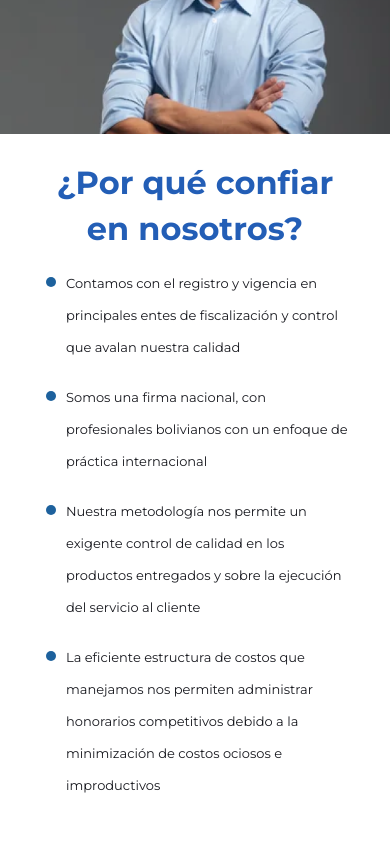
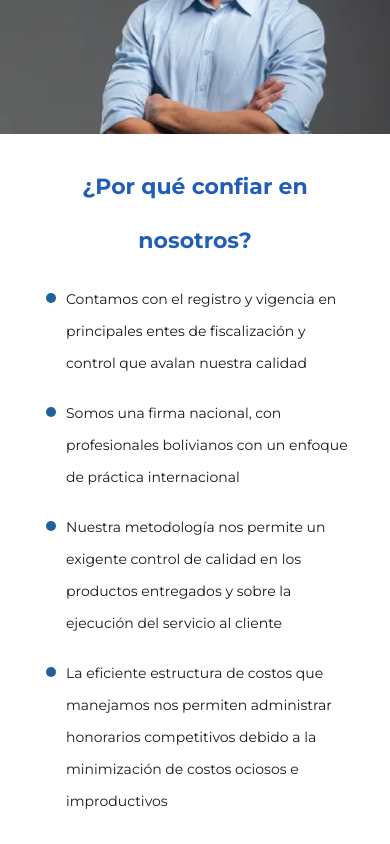
Before and after one commit to MauriMurillo/DeltaConsultLTDA, a React (Create React App) app: page / in a window 390 px wide. Shown: the part 6208-7052 px from the top of the page. Built offline with nearby package versions, Linux system fonts and the light colour scheme.

Commit message:
trust fix

```diff
--- a/public/index.html
+++ b/public/index.html
@@ -15,7 +15,7 @@
     <link rel="manifest" href="%PUBLIC_URL%/manifest.json" />
     <link rel="preconnect" href="https://fonts.googleapis.com" />
     <link rel="preconnect" href="https://fonts.gstatic.com" crossorigin />
-    <link rel="icon" href="%PUBLIC_URL%/img/ISOTIPO DELTA BLANCO.png" />
+    <link rel="icon" href="%PUBLIC_URL%/ISOTIPO DELTA BLANCO.png" />
     <link
       href="https://fonts.googleapis.com/css2?family=Encode+Sans:wght@100;400;700&display=swap"
       rel="stylesheet"
--- a/src/screens/Home/Hero/Hero.js
+++ b/src/screens/Home/Hero/Hero.js
@@ -17,7 +17,7 @@ function Hero() {
           {homeHeroContent[heroPosition].titulo}
         </p>
         <img alt="sms logo" className="logoHero" src={smsLogo} />
-        <a href="/#/SMS" className="buttonSMS">
+        <a href="DeltaConsultLTDA/#/SMS" className="buttonSMS">
           <p>¡ Vamos !</p>
         </a>
       </div>
--- a/src/screens/Home/Trust/Trust.css
+++ b/src/screens/Home/Trust/Trust.css
@@ -25,6 +25,14 @@
   flex-direction: column;
   align-items: flex-start;
   flex-shrink: 0;
+}
+.trustContainer .textContainer .Title {
+  font-size: 55px;
+  line-height: 65px; /* 118.182% */
+}
+.trustContainer .textContainer .Text{
+  font-size: 20px;
+  line-height: 32px;
 }
 .trustContainer .textContainer .confiarList div {
   position: relative;
@@ -109,6 +117,10 @@
     position: relative;
     margin-bottom: 20px;
   }
+  .trustContainer .textContainer .Title {
+    font-size: 46px;
+    line-height: 64px; /* 118.182% */
+  }
 }
 @media only screen and (max-width: 450px) {
   .trustContainer {
@@ -135,4 +147,13 @@
     left: -20px;
     top: 10px;
   }
+  .trustContainer .textContainer .Title {
+    font-size: 22px;
+    line-height: 54px; /* 118.182% */
+    padding: 0px;
+  }
+  .trustContainer .textContainer .Text{
+    font-size: 14px;
+    line-height: 32px;
+  }
 }
```
Also changed, not shown: public/ISOTIPO DELTA BLANCO.png (added).
